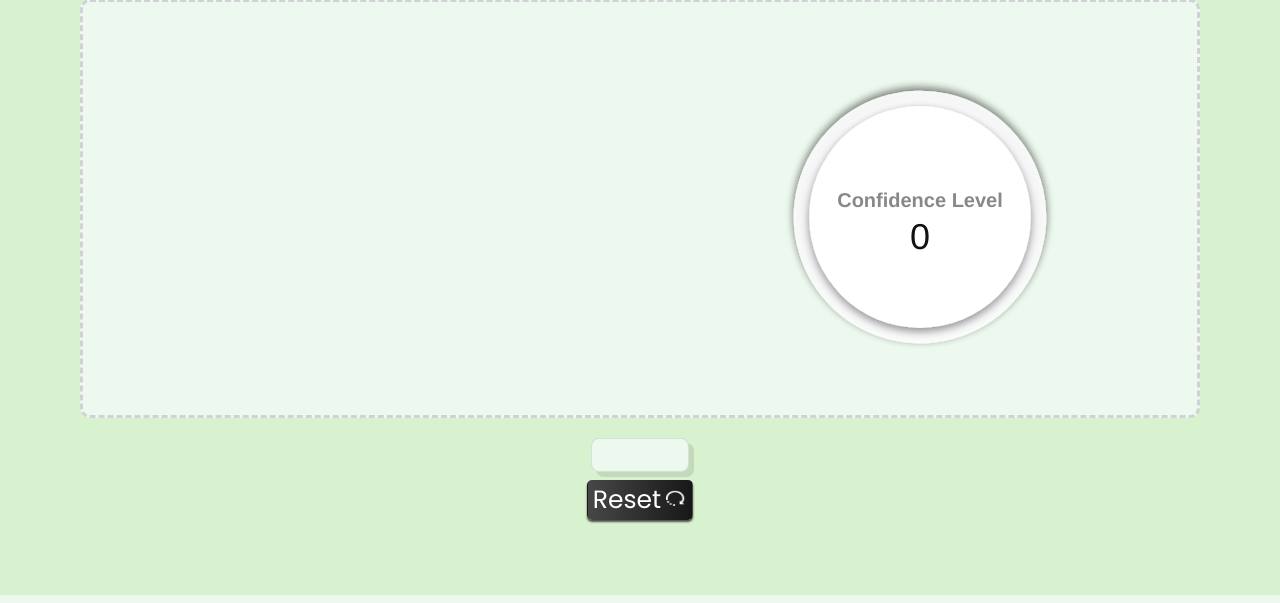
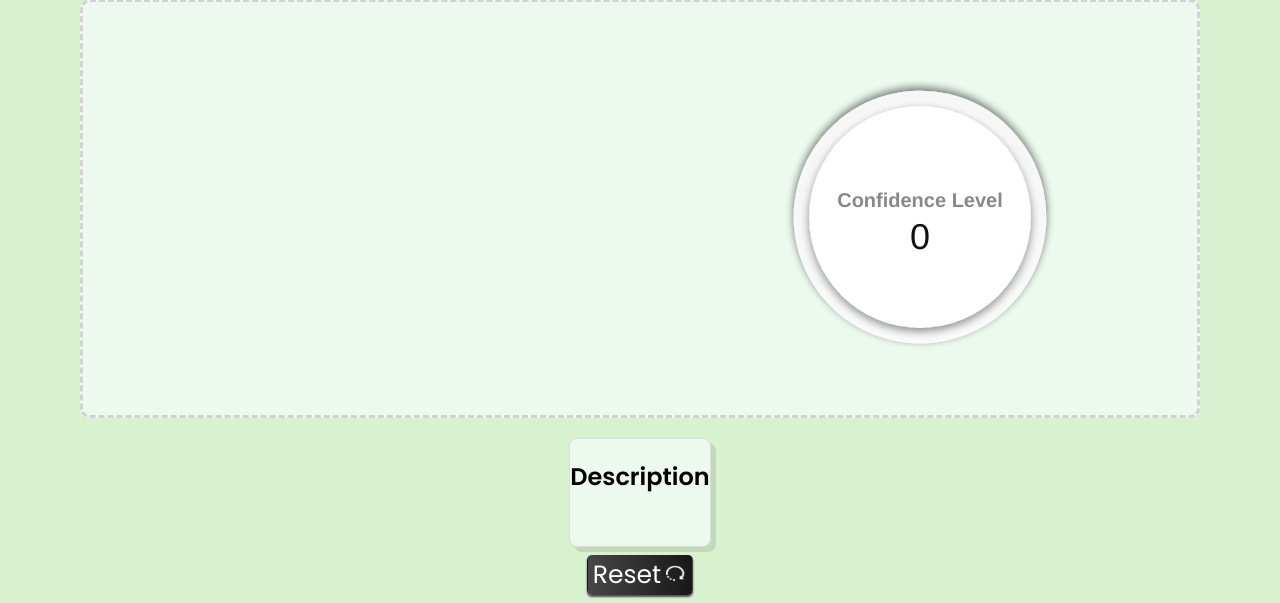
Before and after one commit to abhinav0git/SIHV1, a Flask app: template templates/result.html in a window 1280 px wide. Shown: the part 205-808 px from the top of the page. Run offline with Flask 3, Linux system fonts and the light colour scheme; the template is opened without the code that fills it, so the values that code supplies are empty; some libraries are stand-ins or nearby versions.

Commit message:
Update result.html

```diff
--- a/templates/result.html
+++ b/templates/result.html
@@ -69,6 +69,7 @@
                 </div>
 
                 <div class = "paraSection ">
+                    <h2>Description</h2>
                     <p class="slogann">{{description}}</p>
                 </div>
 
```
